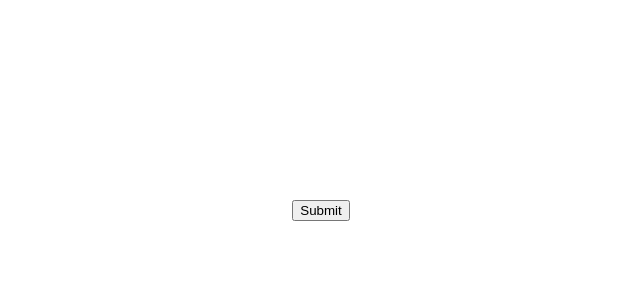
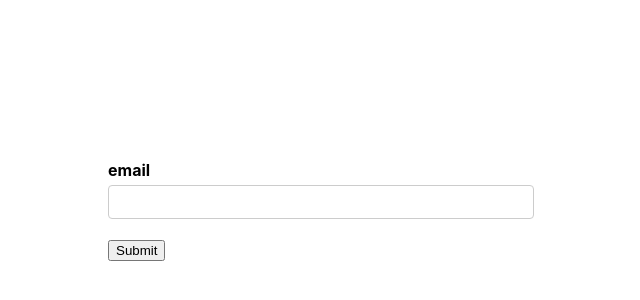
Before and after one commit to parkoon/formik-tutorial, a React (Create React App) app: page / in a window 1280 px wide. Shown: the part 190-490 px from the top of the page, without its empty margins (319-959 px from the left). Built offline with nearby package versions, Linux system fonts and the light colour scheme.

Commit message:
feat: add input component

```diff
--- a/src/components/FormikContainer.tsx
+++ b/src/components/FormikContainer.tsx
@@ -1,11 +1,18 @@
 import React from 'react'
-import { Formik, Form, FormikProps } from 'formik'
+import { Formik, Form, FormikProps, yupToFormErrors } from 'formik'
 import * as Yup from 'yup'
+import FormikControl from './FormikControl'
 
-type FormValues = {}
+type FormValues = {
+  email: string
+}
 function FormikContainer() {
-  const initialValues: FormValues = {}
-  const validationSchema = Yup.object({})
+  const initialValues: FormValues = {
+    email: '',
+  }
+  const validationSchema = Yup.object({
+    email: Yup.string().required('Required'),
+  })
   const onSubmit = (values: FormValues) => console.log('Form data', values)
   return (
     <Formik
@@ -15,6 +22,12 @@ function FormikContainer() {
     >
       {(formik: FormikProps<FormValues>) => (
         <Form>
+          <FormikControl
+            control="input"
+            type="email"
+            label="email"
+            name="email"
+          />
           <button type="submit">Submit</button>
         </Form>
       )}
--- a/src/components/FormikControl.tsx
+++ b/src/components/FormikControl.tsx
@@ -1,12 +1,17 @@
 import React from 'react'
+import Input from './Input'
 
 type Control = 'input' | 'textarea' | 'select' | 'radio' | 'checkbox' | 'date'
 type FormikControlProps = {
   control: Control
+  label: string
+  name: string
+  type: string
 }
-function FormikControl({ control }: FormikControlProps) {
+function FormikControl({ control, ...props }: FormikControlProps) {
   switch (control) {
     case 'input':
+      return <Input {...props} />
     case 'textarea':
     case 'select':
     case 'radio':
--- /dev/null
+++ b/src/components/Input.tsx
@@ -0,0 +1,21 @@
+import React from 'react'
+import { Field, ErrorMessage } from 'formik'
+import TextError from './TextError'
+
+type InputProps = {
+  label: string
+  name: string
+}
+function Input({ label, name, ...props }: InputProps) {
+  return (
+    <div className="form-control">
+      <label htmlFor={name}>{label}</label>
+      <Field id={name} name={name} {...props} />
+      <ErrorMessage name={name}>
+        {(errorMessage) => <TextError>{errorMessage}</TextError>}
+      </ErrorMessage>
+    </div>
+  )
+}
+
+export default Input
```
